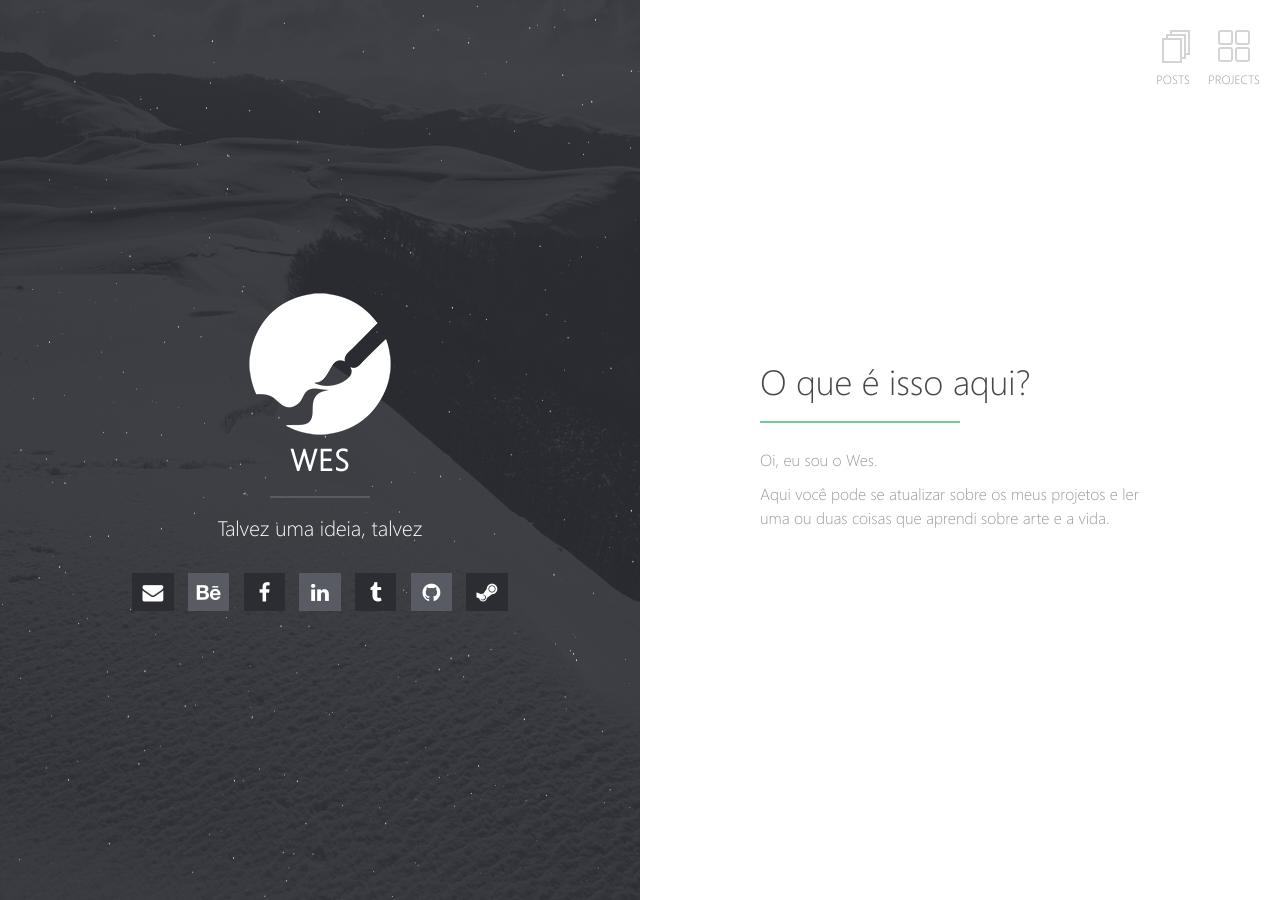
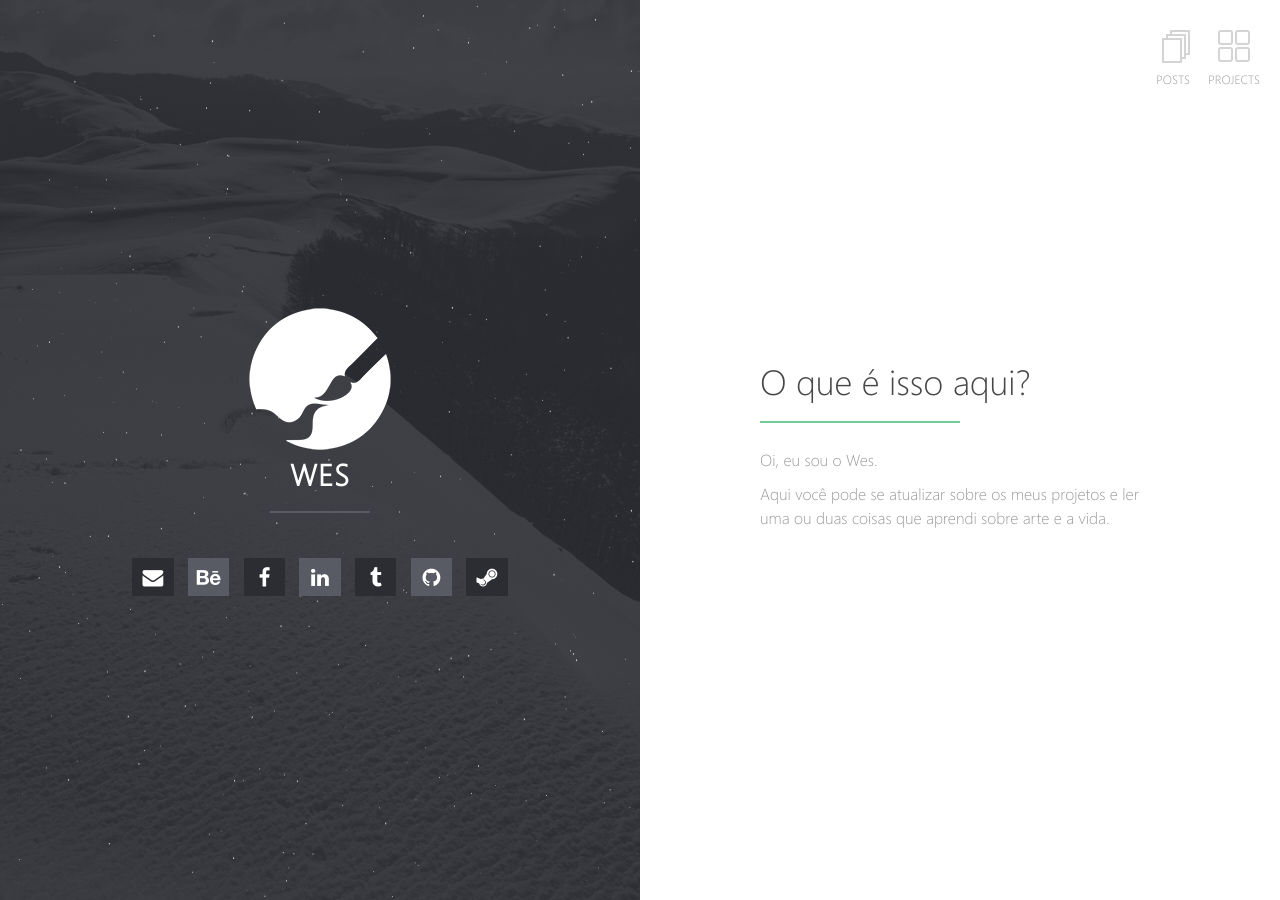
Before and after one commit to WesRabbit/WesRabbit.github.io, a Jekyll site: the page built from index.md, in a window 1280 px wide. Built offline with Jekyll 4.4.1, drawn with Linux system fonts in a browser that asks for light colours; our own code applies the rules of GitHub Pages for plain Markdown files; some of the changed lines change nothing that is shown.

Commit message:
Update _config.yml

```diff
--- a/_config.yml
+++ b/_config.yml
@@ -1,6 +1,6 @@
 # Site
 title: Wes
-description: Talvez uma ideia, talvez
+#description: Talvez uma ideia, talvez
 url: https://wesrabbit.github.io/
 logo: /wessy.png    # Site logo
 locale: pt_BR
```
